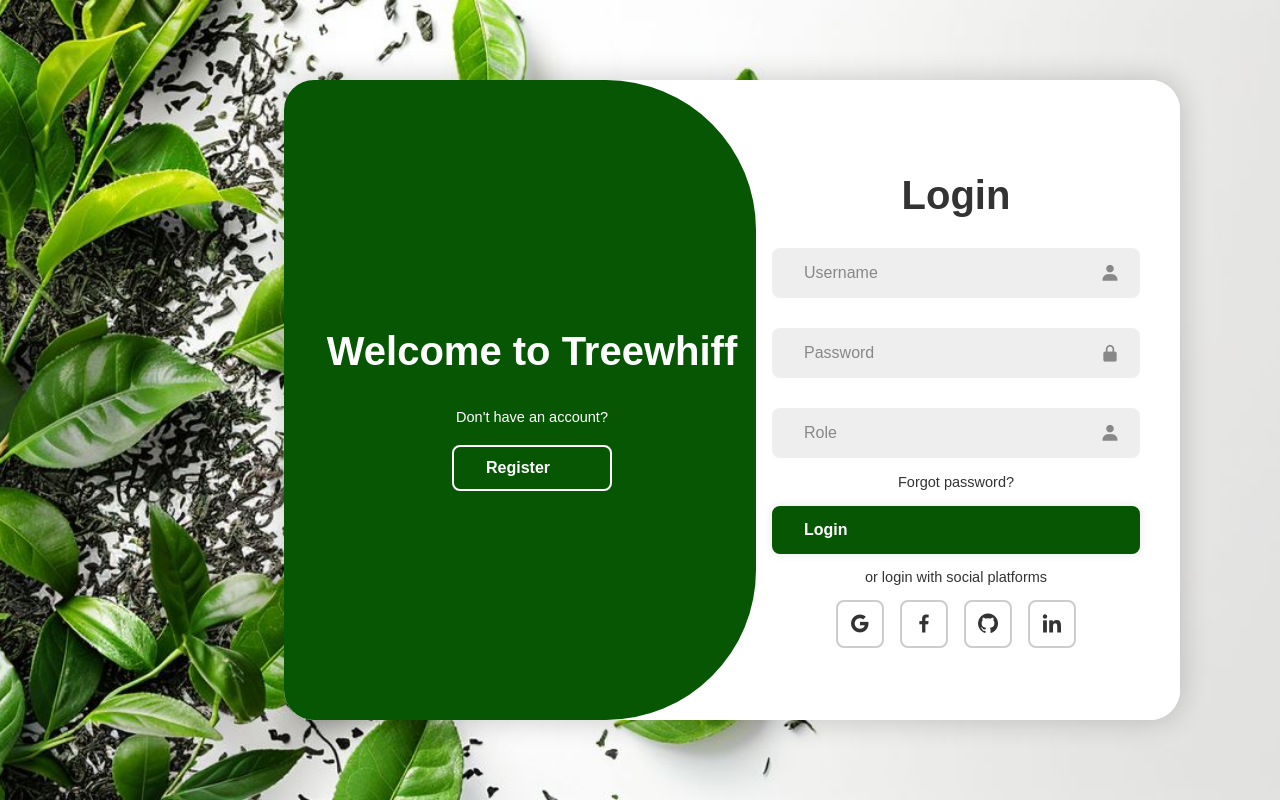
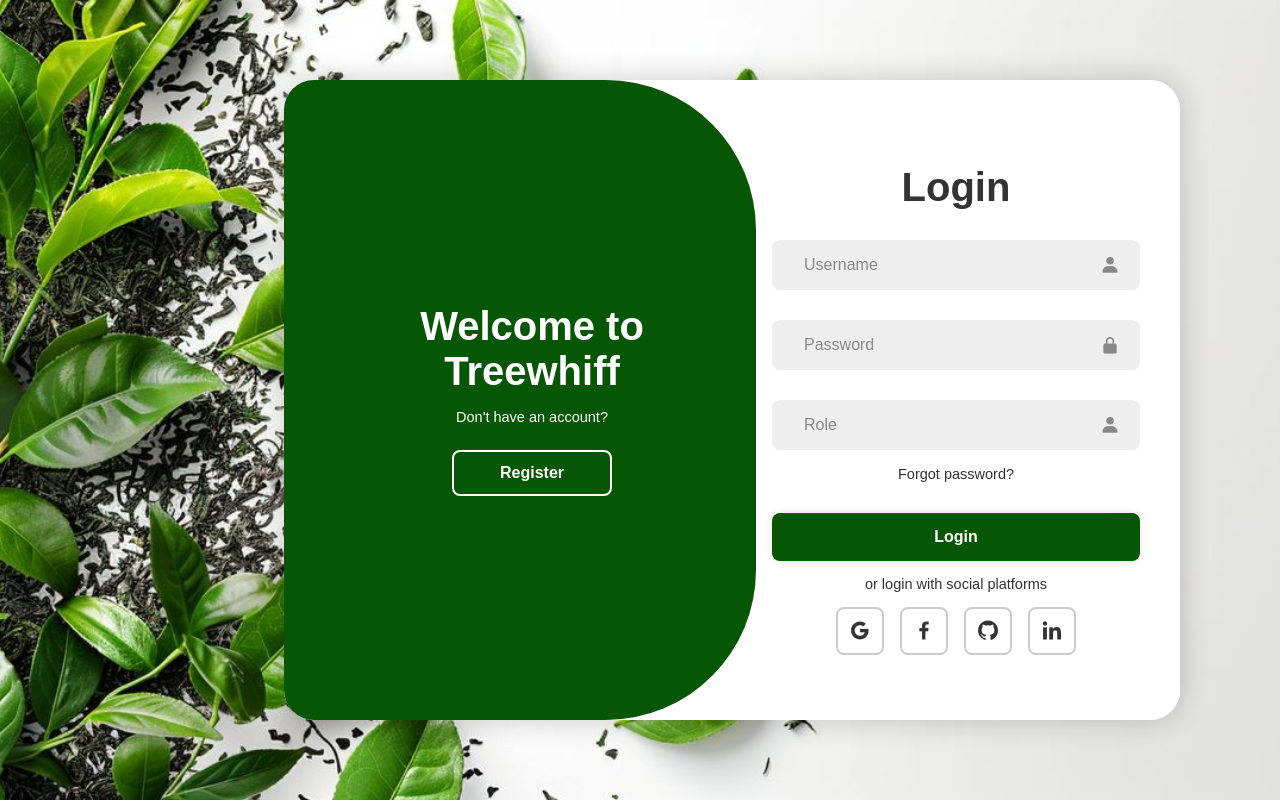
Before and after one commit to IsurangaAGA/Tea-Factory-Management-, a React (Vite) app in the folder TeaFactoryFrontend/: page /authentication in a window 1280 px wide. Built offline with nearby package versions, Linux system fonts and the light colour scheme.

Commit message:
applied changes

```diff
--- a/TeaFactoryFrontend/src/Components/Auth/Auth.css
+++ b/TeaFactoryFrontend/src/Components/Auth/Auth.css
@@ -1,3 +1,4 @@
+/* Reset & Base */
 .auth-page * {
   margin: 0;
   padding: 0;
@@ -5,6 +6,7 @@
   font-family: 'Poppins', sans-serif;
 }
 
+/* Background */
 .auth-background {
   position: fixed;
   top: 0;
@@ -39,14 +41,16 @@
 }
 
 /* Form Box */
+/* Form Box Container */
 .auth-page .form-box {
   position: absolute;
   right: 0;
   width: 50%;
   height: 100%;
   display: flex;
+  flex-direction: column;
+  justify-content: center;
   align-items: center;
-  justify-content: center;
   padding: 40px;
   text-align: center;
   color: #333;
@@ -54,6 +58,20 @@
   z-index: 1;
   transition: all 0.6s ease-in-out;
 }
+
+/* Buttons inside Form Box */
+.auth-page .form-box .btn {
+  display: inline-flex;
+  justify-content: center;
+  align-items: center;
+  max-width: 500px;
+  height: 3em;
+  margin-top: 15px;
+  text-align: center;
+}
+
+
+
 
 .auth-page .container.active .form-box.login {
   transform: translateX(-100%);
@@ -79,8 +97,7 @@
   transition-delay: 0.6s;
 }
 
-/* Typography, Inputs, Links, Buttons, Social Icons are UNCHANGED */
-
+/* Typography, Inputs, Links, Buttons, Social Icons */
 .auth-page form {
   width: 100%;
 }
@@ -94,10 +111,12 @@
   font-size: 14.5px;
   margin: 15px 0;
 }
+
 .auth-page .input-box {
   position: relative;
   margin: 30px 0;
 }
+
 .auth-page .input-box input {
   width: 100%;
   padding: 1em 2em;
@@ -109,10 +128,12 @@
   font-weight: 500;
   color: #333;
 }
+
 .auth-page .input-box input::placeholder {
   color: #888;
   font-weight: 400;
 }
+
 .auth-page .input-box i {
   position: absolute;
   right: 20px;
@@ -121,14 +142,17 @@
   font-size: 20px;
   color: #888;
 }
+
 .auth-page .forgot-link {
   margin: -15px 0 15px;
 }
+
 .auth-page .forgot-link a {
   font-size: 14.5px;
   color: #333;
   text-decoration: none;
 }
+
 .auth-page .btn {
   width: 100%;
   height: 3em;
@@ -141,17 +165,25 @@
   background: #075604;
   box-shadow: 0 0 10px rgba(0,0,0,0.1);
 }
+
 .auth-page .toggle-panel .btn {
   width: 160px;
   height: 46px;
   background: transparent;
   border: 2px solid #fff;
   box-shadow: none;
+  cursor: pointer;
+  font-size: 1rem;
+  font-weight: 600;
+  color: #fff;
 }
+
+/* Social Icons */
 .auth-page .social-icons {
   display: flex;
   justify-content: center;
 }
+
 .auth-page .social-icons a {
   display: inline-flex;
   margin: 0 8px;
@@ -162,12 +194,14 @@
   border-radius: 8px;
   text-decoration: none;
 }
+
 /* Toggle Box & Panels */
 .auth-page .toggle-box {
   position: absolute;
   width: 100%;
   height: 100%;
 }
+
 .auth-page .toggle-box::before {
   content: '';
   position: absolute;
@@ -179,36 +213,80 @@
   z-index: 2;
   transition: 1.8s ease-in-out;
 }
+
 .auth-page .container.active .toggle-box::before {
   left: 50%;
 }
+
+/* Panels */
 .auth-page .toggle-panel {
   position: absolute;
   width: 50%;
   height: 100%;
   display: flex;
   flex-direction: column;
-  justify-content: center;
-  align-items: center;
+  justify-content: center; /* vertical centering */
+  align-items: center;     /* horizontal centering */
+  text-align: center;
   color: #fff;
   z-index: 2;
   transition: .6s ease-in-out;
 }
+
 .auth-page .toggle-panel.toggle-left {
   left: 0;
   transition-delay: 0.6s;
 }
+
 .auth-page .container.active .toggle-panel.toggle-left {
   left: -50%;
 }
+
 .auth-page .toggle-panel.toggle-right {
   right: -50%;
   transition-delay: 0.6s;
 }
+
 .auth-page .container.active .toggle-panel.toggle-right {
   right: 0;
   transition-delay: 1.2s;
 }
+
+.auth-page .toggle-panel h1 {
+  margin-bottom: 10px;
+}
+
 .auth-page .toggle-panel p {
   margin-bottom: 20px;
 }
+
+.auth-page .toggle-panel .btn {
+  text-align: center;
+}
+
+/* AuthContainer page-specific overrides */
+.auth-page .toggle-panel {
+  display: flex !important;          /* ensure flex is applied */
+  flex-direction: column !important; /* vertical stacking */
+  justify-content: center !important; /* vertical centering */
+  align-items: center !important;     /* horizontal centering */
+  text-align: center !important;
+  padding: 0 20px;                   /* optional, prevent edge clipping */
+}
+
+.auth-page .toggle-panel h1,
+.auth-page .toggle-panel p {
+  margin: 0 0 15px 0 !important;      /* spacing above button */
+}
+
+.auth-page .toggle-panel .btn {
+  margin-top: 10px !important;        /* gap between text and button */
+  display: inline-flex !important;
+  justify-content: center !important;
+  align-items: center !important;
+  width: 160px !important;
+  height: 46px !important;
+  text-align: center !important;
+}
+
+/* AuthContainer page-specific overrides for form buttons */
--- a/TeaFactoryFrontend/src/Components/TeaBatch/TeaBatch.css
+++ b/TeaFactoryFrontend/src/Components/TeaBatch/TeaBatch.css
@@ -82,6 +82,7 @@
   padding: 1rem 0;
   border-radius: 12px;
   box-shadow: 0 4px 6px rgba(0, 0, 0, 0.1);
+  width: 500px;
 }
 
 /* --- List Item Structure --- */
@@ -89,7 +90,7 @@
 .list-item-wrapper {
   display: block;
   margin-bottom: 15px;
-  padding: 0 1rem;
+  padding: 0 2rem;
 }
 
 /* --- Main Item Card (Unified Container) --- */
--- a/TeaFactoryFrontend/src/components/Inventory/Inventory.css
+++ b/TeaFactoryFrontend/src/components/Inventory/Inventory.css
@@ -1,10 +1,10 @@
-* {
+.inventory * {
   margin: 0;
   padding: 0;
   box-sizing: border-box;
 }
 
-:root {
+.inventory :root {
   --primary-color: #3b82f6;
   --secondary-color: #6366f1;
   --success-color: #10b981;
@@ -32,7 +32,7 @@
   --shadow-lg: 0 10px 15px -3px rgba(0, 0, 0, 0.3);
 }
 
-body {
+.inventory body {
   font-family: 'Inter', -apple-system, BlinkMacSystemFont, sans-serif;
   background-color: var(--light-color);
   color: var(--dark-color);
--- a/TeaFactoryFrontend/src/components/TopBar.jsx
+++ b/TeaFactoryFrontend/src/components/TopBar.jsx
@@ -31,10 +31,7 @@ const TopBar = ({ onEmployeesClick, onInventoryClick, onTasksClick, onTeaProduct
                     <button className="btn-tea-production" onClick={onTeaProductionClick}>
                         Tea Production
                     </button>
-                    <button className="btn-login"onClick={onLoginClick}>Login</button>
-                    <button className="btn-signup">Sign Up</button>
                 </div>
-
                 {/* Mobile Menu Button */}
                 <div className="mobile-menu-btn">
                     <span></span>
--- a/TeaFactoryFrontend/src/components/home/Home.css
+++ b/TeaFactoryFrontend/src/components/home/Home.css
@@ -1,5 +1,5 @@
 /* Home.css - Modern CSS with Variables, Grid, and Contemporary Design */
-:root {
+.home :root {
   --primary-green: #1a5632;
   --secondary-green: #2e7d32;
   --light-green: #4caf50;
@@ -14,7 +14,7 @@
   --transition: all 0.3s cubic-bezier(0.4, 0, 0.2, 1);
 }
 
-* {
+.home * {
   margin: 0;
   padding: 0;
   box-sizing: border-box;
```
